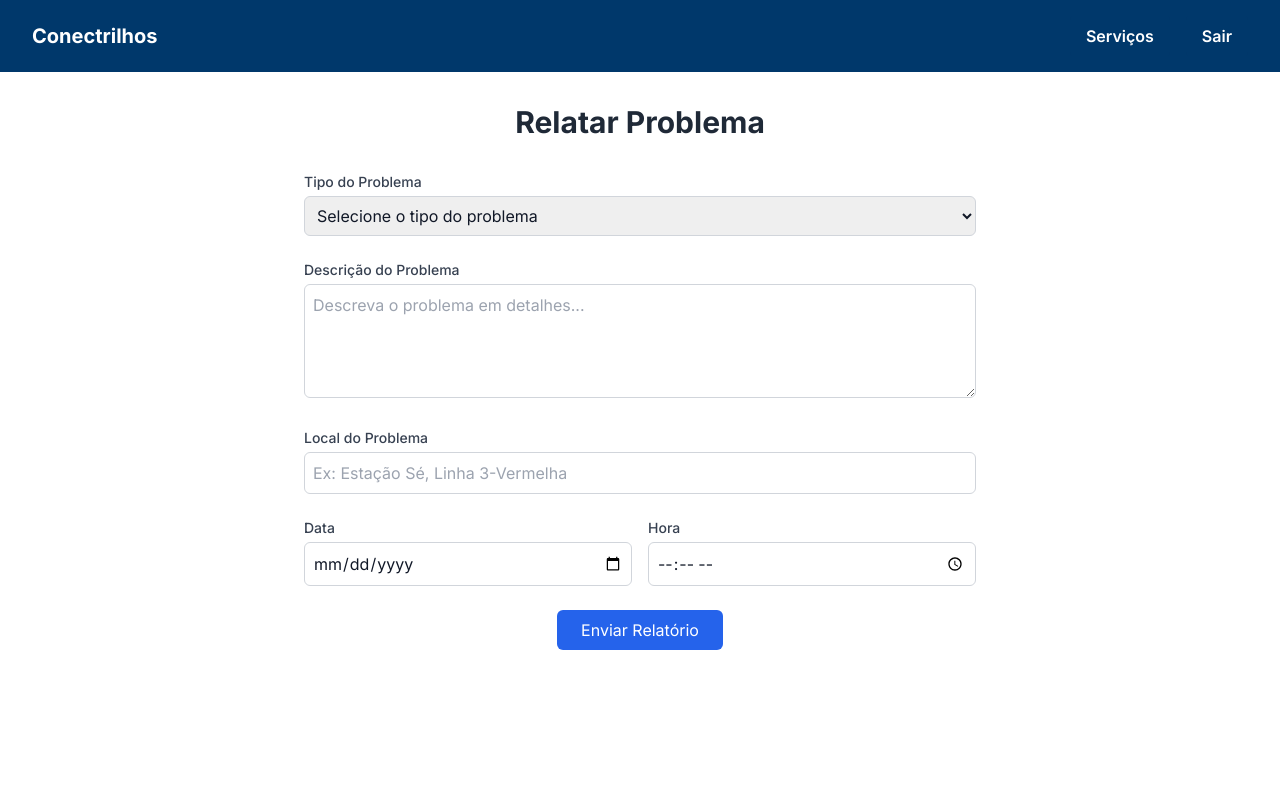
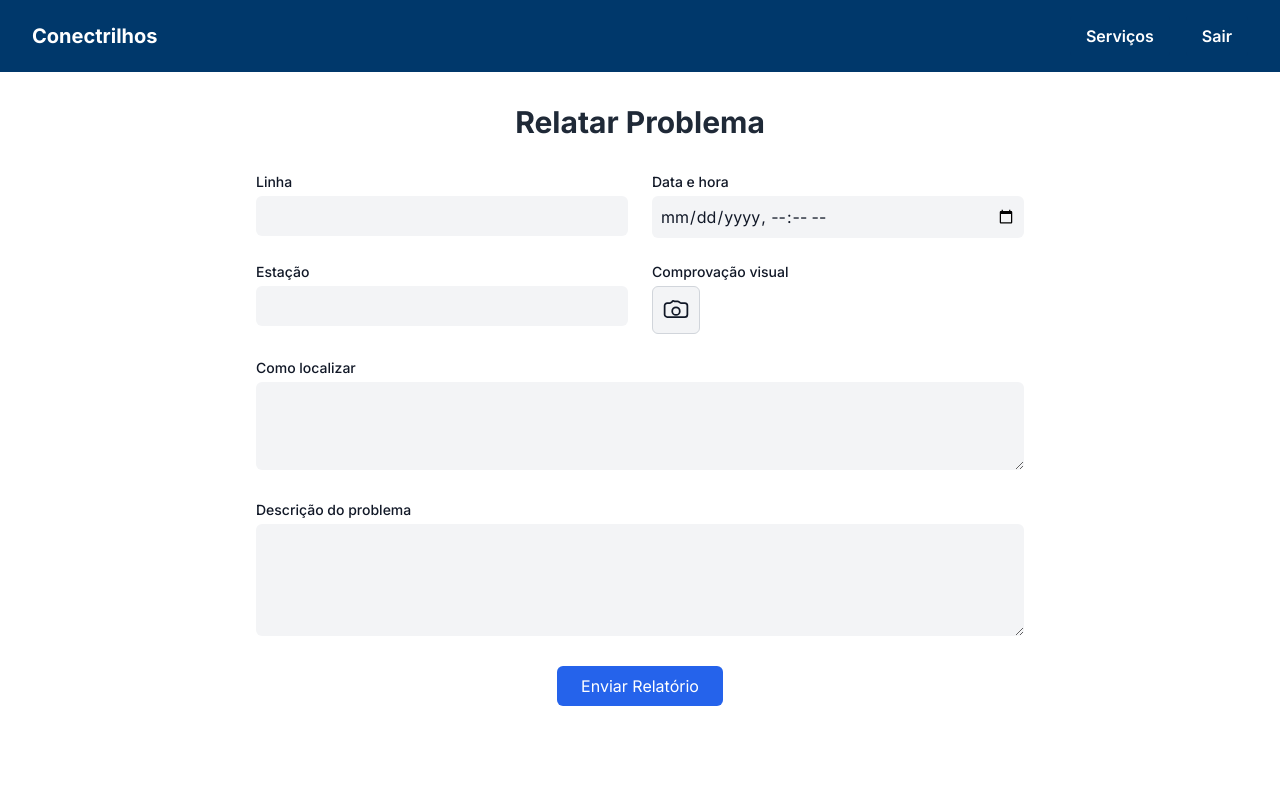
Before and after one commit to VoyDcode/ConectrilhosSPT4, a Next.js app: page /relatarproblema in a window 1280 px wide. Shown: the top 800 px of the page. Built offline with nearby package versions, Linux system fonts and the light colour scheme.

Commit message:
Ajuste na pagina relatar problermas.

```diff
--- a/src/app/relatarproblema/page.tsx
+++ b/src/app/relatarproblema/page.tsx
@@ -1,15 +1,17 @@
 'use client'
 
-import { useState } from 'react'
+import { useState, useRef } from 'react'
 
 export default function RelatarProblemaPage() {
   const [formData, setFormData] = useState({
-    tipo: '',
+    linha: '',
+    estacao: '',
+    dataHora: '',
+    localizacao: '',
     descricao: '',
-    local: '',
-    data: '',
-    hora: ''
+    imagem: null as File | null
   })
+  const fileInputRef = useRef<HTMLInputElement>(null)
 
   const handleSubmit = (e: React.FormEvent) => {
     e.preventDefault()
@@ -17,12 +19,23 @@ export default function RelatarProblemaPage() {
     console.log('Dados do formulário:', formData)
   }
 
-  const handleChange = (e: React.ChangeEvent<HTMLInputElement | HTMLTextAreaElement | HTMLSelectElement>) => {
-    const { name, value } = e.target
+  const handleChange = (e: React.ChangeEvent<HTMLInputElement | HTMLTextAreaElement>) => {
+    const { name, value, files } = e.target as HTMLInputElement
+    if (name === 'imagem' && files && files[0]) {
+      setFormData(prev => ({
+        ...prev,
+        imagem: files[0]
+      }))
+    } else {
       setFormData(prev => ({
         ...prev,
         [name]: value
       }))
+    }
+  }
+
+  const handleImageClick = () => {
+    fileInputRef.current?.click()
   }
 
   return (
@@ -32,31 +45,99 @@ export default function RelatarProblemaPage() {
           Relatar Problema
         </h1>
 
-        <div className="max-w-2xl mx-auto">
+        <div className="max-w-3xl mx-auto">
           <form onSubmit={handleSubmit} className="space-y-6">
+            <div className="grid grid-cols-1 md:grid-cols-2 gap-6">
               <div>
-              <label htmlFor="tipo" className="block text-sm font-medium text-gray-700 mb-1">
-                Tipo do Problema
+                <label htmlFor="linha" className="block text-sm font-medium text-gray-900 mb-1">
+                  Linha
                 </label>
-              <select
-                id="tipo"
-                name="tipo"
-                value={formData.tipo}
+                <input
+                  type="text"
+                  id="linha"
+                  name="linha"
+                  value={formData.linha}
                   onChange={handleChange}
-                className="w-full p-2 border border-gray-300 rounded-md focus:ring-blue-500 focus:border-blue-500"
+                  className="w-full p-2 bg-gray-100 rounded-md"
                   required
+                />
+              </div>
+              <div>
+                <label htmlFor="dataHora" className="block text-sm font-medium text-gray-900 mb-1">
+                  Data e hora
+                </label>
+                <input
+                  type="datetime-local"
+                  id="dataHora"
+                  name="dataHora"
+                  value={formData.dataHora}
+                  onChange={handleChange}
+                  className="w-full p-2 bg-gray-100 rounded-md"
+                  required
+                />
+              </div>
+              <div>
+                <label htmlFor="estacao" className="block text-sm font-medium text-gray-900 mb-1">
+                  Estação
+                </label>
+                <input
+                  type="text"
+                  id="estacao"
+                  name="estacao"
+                  value={formData.estacao}
+                  onChange={handleChange}
+                  className="w-full p-2 bg-gray-100 rounded-md"
+                  required
+                />
+              </div>
+              <div className="flex flex-col">
+                <label className="block text-sm font-medium text-gray-900 mb-1">
+                  Comprovação visual
+                </label>
+                <button
+                  type="button"
+                  onClick={handleImageClick}
+                  className="w-12 h-12 flex items-center justify-center bg-gray-100 rounded-md border border-gray-300 hover:bg-gray-200 focus:outline-none"
+                  aria-label="Adicionar foto"
                 >
-                <option value="">Selecione o tipo do problema</option>
-                <option value="acessibilidade">Problema de Acessibilidade</option>
-                <option value="limpeza">Problema de Limpeza</option>
-                <option value="seguranca">Problema de Segurança</option>
-                <option value="outro">Outro</option>
-              </select>
+                  {/* Ícone de câmera SVG */}
+                  <svg xmlns="http://www.w3.org/2000/svg" fill="none" viewBox="0 0 24 24" strokeWidth={1.5} stroke="currentColor" className="w-7 h-7">
+                    <path strokeLinecap="round" strokeLinejoin="round" d="M2.25 15.75V8.25A2.25 2.25 0 014.5 6h2.379a1.5 1.5 0 001.06-.44l.621-.62A1.5 1.5 0 0110.56 4.5h2.88a1.5 1.5 0 011.06.44l.62.62a1.5 1.5 0 001.061.44H19.5a2.25 2.25 0 012.25 2.25v7.5a2.25 2.25 0 01-2.25 2.25h-15A2.25 2.25 0 012.25 15.75z" />
+                    <circle cx="12" cy="13" r="3.25" />
+                  </svg>
+                </button>
+                <input
+                  type="file"
+                  accept="image/*"
+                  name="imagem"
+                  ref={fileInputRef}
+                  onChange={handleChange}
+                  className="hidden"
+                />
+                {formData.imagem && (
+                  <span className="text-xs mt-1 text-gray-600 truncate">{formData.imagem.name}</span>
+                )}
+              </div>
             </div>
 
             <div>
-              <label htmlFor="descricao" className="block text-sm font-medium text-gray-700 mb-1">
-                Descrição do Problema
+              <label htmlFor="localizacao" className="block text-sm font-medium text-gray-900 mb-1">
+                Como localizar
+              </label>
+              <textarea
+                id="localizacao"
+                name="localizacao"
+                value={formData.localizacao}
+                onChange={handleChange}
+                rows={3}
+                className="w-full p-2 bg-gray-100 rounded-md"
+                required
+              />
+            </div>
+
+            <div>
+              <label htmlFor="descricao" className="block text-sm font-medium text-gray-900 mb-1">
+                Descrição do problema
               </label>
               <textarea
                 id="descricao"
@@ -64,58 +145,9 @@ export default function RelatarProblemaPage() {
                 value={formData.descricao}
                 onChange={handleChange}
                 rows={4}
-                className="w-full p-2 border border-gray-300 rounded-md focus:ring-blue-500 focus:border-blue-500"
-                required
-                placeholder="Descreva o problema em detalhes..."
-              />
-            </div>
-
-            <div>
-              <label htmlFor="local" className="block text-sm font-medium text-gray-700 mb-1">
-                Local do Problema
-              </label>
-              <input
-                type="text"
-                id="local"
-                name="local"
-                value={formData.local}
-                onChange={handleChange}
-                className="w-full p-2 border border-gray-300 rounded-md focus:ring-blue-500 focus:border-blue-500"
-                required
-                placeholder="Ex: Estação Sé, Linha 3-Vermelha"
-              />
-            </div>
-
-            <div className="grid grid-cols-2 gap-4">
-              <div>
-                <label htmlFor="data" className="block text-sm font-medium text-gray-700 mb-1">
-                  Data
-                </label>
-                <input
-                  type="date"
-                  id="data"
-                  name="data"
-                  value={formData.data}
-                  onChange={handleChange}
-                  className="w-full p-2 border border-gray-300 rounded-md focus:ring-blue-500 focus:border-blue-500"
+                className="w-full p-2 bg-gray-100 rounded-md"
                 required
               />
-              </div>
-
-              <div>
-                <label htmlFor="hora" className="block text-sm font-medium text-gray-700 mb-1">
-                  Hora
-                </label>
-                <input
-                  type="time"
-                  id="hora"
-                  name="hora"
-                  value={formData.hora}
-                  onChange={handleChange}
-                  className="w-full p-2 border border-gray-300 rounded-md focus:ring-blue-500 focus:border-blue-500"
-                  required
-                />
-              </div>
             </div>
 
             <div className="flex justify-center">
--- a/src/app/servicos/page.tsx
+++ b/src/app/servicos/page.tsx
@@ -1,3 +1,5 @@
+'use client'
+
 import Link from 'next/link'
 
 export default function ServicosPage() {
@@ -33,15 +35,13 @@ export default function ServicosPage() {
               Alteração de Dados Cadastrais
               </h2>
               <p className="text-sm text-gray-600 mb-4">
-
               Atualize suas informações pessoais e deixe com suas preferências em nosso sistema.
-
               </p>
               <Link
                 href="/perfil"
                 className="text-primary text-sm hover:underline"
               >
-              Clique para alterações cadastrais
+                Clique para alterações cadastrais
               </Link>
             </div>
           </div>
@@ -57,15 +57,13 @@ export default function ServicosPage() {
               tornando os ambientes cada vez mais agradaveis.
               </p>
               <Link
-                href="/relatarProblema"
+                href="/relatarproblema"
                 className="text-primary text-sm hover:underline"
               >
                 Abrir solicitação →
               </Link>
             </div>
           </div>
-
-
 
           {/* Página 1 */}
           <div className="group">
```
Lines whose indentation alone changed are shown as unchanged.
